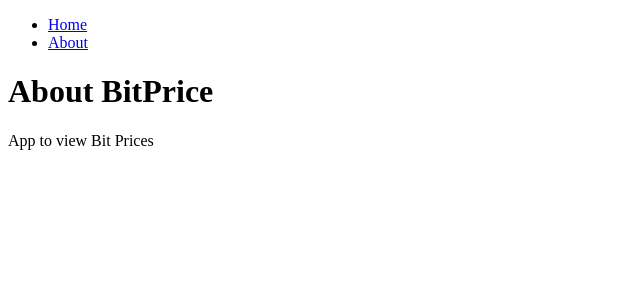
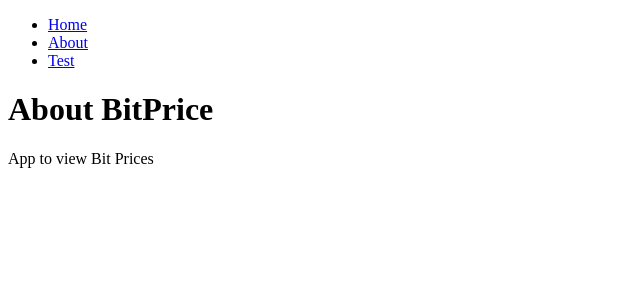
Before and after one commit to ch264/Next_CrashCourse, a Next.js app: page /about in a window 1280 px wide. Shown: the top 300 px of the page, without its empty margins (0-640 px from the left). Built offline with nearby package versions, Linux system fonts and the light colour scheme.

Commit message:
create component folder with navbvar component to clean up code

```diff
--- /dev/null
+++ b/components/Navbar.js
@@ -0,0 +1,12 @@
+
+import Link from 'next/link'
+
+const Navbar = () => (
+    <ul>
+        <li><Link href="/"><a>Home</a></Link></li>
+        <li><Link href="/about"><a>About</a></Link></li>
+        <li><Link href="/test"><a>Test</a></Link></li>
+    </ul>
+);
+
+export default Navbar
--- a/pages/about.js
+++ b/pages/about.js
@@ -1,12 +1,9 @@
 
-import Link from 'next/link'
+import Navbar from '../components/Navbar'
 
 const about = () => (
     <div>
-        <ul>
-            <li><Link href="/"><a>Home</a></Link></li>
-            <li><Link href="/about"><a>About</a></Link></li>
-        </ul>
+        <Navbar/>
 
         <h1>About BitPrice</h1>
         <p>App to view Bit Prices</p>
```
Also changed, not shown: pages/index.js (+2 -5 lines).
